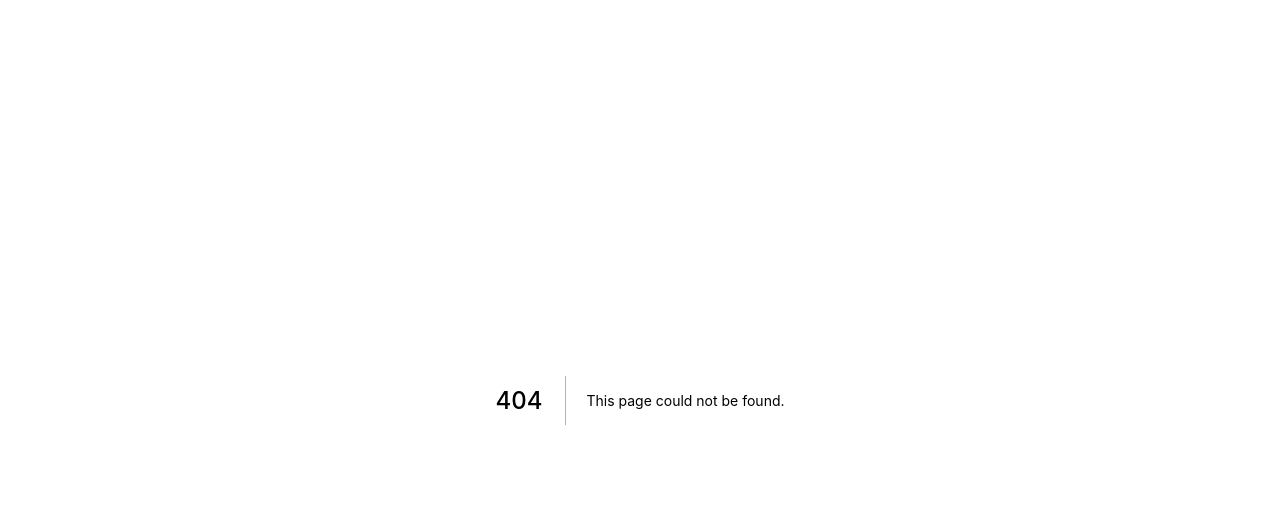
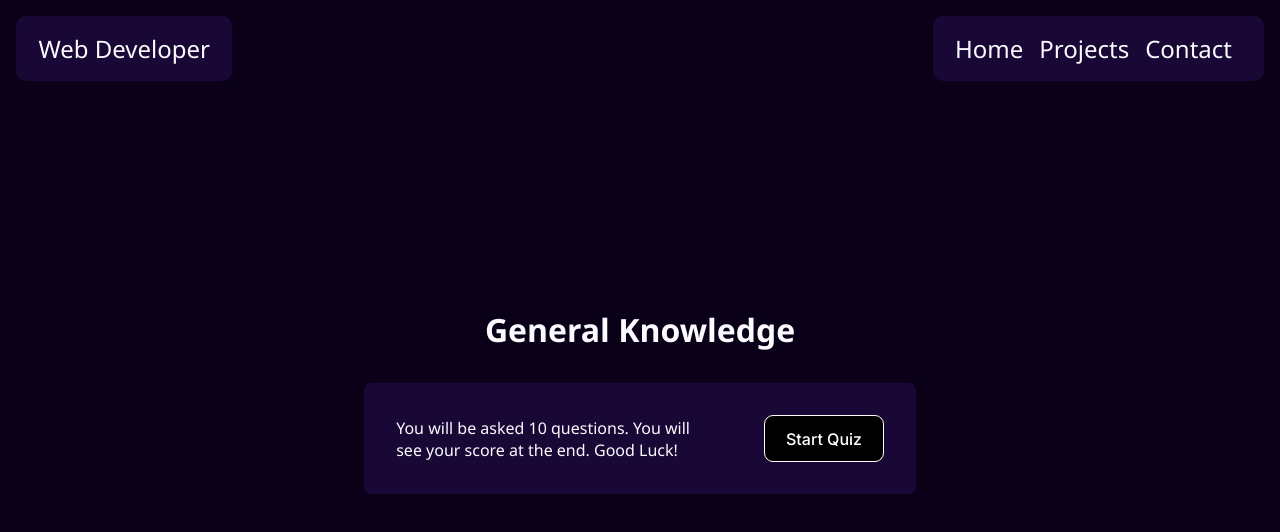
Before and after one commit to HamadNabizada/portfolio, a Next.js app: page /QuizGame/Quiz1 in a window 1280 px wide. Before the commit this address had no page. Shown: the top 532 px of the page. Built offline with nearby package versions, Linux system fonts and the light colour scheme.

Commit message:
added individual page for each quiz category. added quiz styling

```diff
--- /dev/null
+++ b/components/IntroQuiz.js
@@ -0,0 +1,13 @@
+import style from '../styles/IntroQuiz.module.css'
+
+export default function IntroQuiz(props){
+    return(
+        <div className={style.wrapper}>
+            <h1 classname={style.title}>{props.title}</h1>
+            <section className={style.directionsWrapper}>
+                <p className={style.directions}>You will be asked 10 questions. You will see your score at the end. Good Luck!</p>
+                <button className={style.directionBtn}>Start Quiz</button>
+            </section>
+        </div>
+    )
+}
--- a/components/QuizCard.js
+++ b/components/QuizCard.js
@@ -5,7 +5,7 @@ export default function QuizCard(props){
         <div className={style.wrapper}>
             <h2 className={style.cardTitle}>{props.title}</h2>
             <h3 className={style.p}>{props.p}</h3>
-            <button className={style.quizbtn}>Take Quiz</button>
+            <button className={style.quizbtn}><a href={props.goTo}>Take Quiz</a></button>
         </div>
     )
 }
--- /dev/null
+++ b/pages/QuizGame/Quiz1.js
@@ -0,0 +1,15 @@
+import IntroQuiz from '../../components/IntroQuiz'
+import Header from '../../components/Header'
+import style from '../../styles/QuizStyles.module.css'
+
+export default function Quiz1(){
+
+
+
+    return (
+        <div className={style.wrapper}>
+            <Header />
+            <IntroQuiz title='General Knowledge' />
+        </div>
+    )
+}
--- /dev/null
+++ b/styles/IntroQuiz.module.css
@@ -0,0 +1,56 @@
+.wrapper{
+    display:flex;
+    flex-direction: column;
+    font-family:'Segoe UI', Tahoma, Geneva, Verdana, sans-serif;
+    align-items: center;
+    justify-content: center;
+    height: 80vh;
+    gap: 2rem;
+}
+.directionsWrapper{
+    display:flex;
+    flex-direction: row;
+    padding: 2rem;
+    border-radius: 7px;
+    background-color: #190835;
+    gap: 3rem;
+    min-width:25rem;
+    align-items: center;
+    justify-content: space-between;
+}
+.directions{
+    max-width: 20rem;
+}
+.directionBtn{
+    color: white;
+    background-color: black;
+    border:1px solid white;
+    font-family: Inter;
+    font-size: 1rem;
+    padding: .3rem 1rem;
+    border-radius: 4px;
+    cursor: pointer;
+    border-radius: 9px;
+    padding: .8rem 1.3rem;
+}
+.directionBtn:hover{
+    transition: all .2s;
+    background-color: purple;
+}
+.directionBtn:active{
+    background-color: rgb(46, 45, 45);
+}
+
+
+@media screen and (max-width: 700px){
+    .directionsWrapper{
+        flex-direction: column;
+        padding: 1rem;
+        align-items: center;
+        justify-content: center;
+        min-width: 20rem;
+    }
+    .directions{
+        max-width: 15rem;
+    }
+}
--- a/styles/QuizCard.module.css
+++ b/styles/QuizCard.module.css
@@ -32,6 +32,10 @@
     border-radius: 4px;
     cursor: pointer;
 }
+.quizbtn:hover{
+    transition: all .3s;
+    background-color: purple;
+}
 .quizbtn:active{
     background-color: rgb(46, 45, 45);
 }
--- /dev/null
+++ b/styles/QuizStyles.module.css
@@ -0,0 +1,5 @@
+.wrapper{
+    display:flex;
+    flex-direction: column;
+    padding: 1rem;
+}
```
Also changed, not shown: pages/QuizGame.js (+7 -3 lines), pages/Tenzies.js (deleted, +0 -13 lines), pages/index.js (+4 -22 lines).
